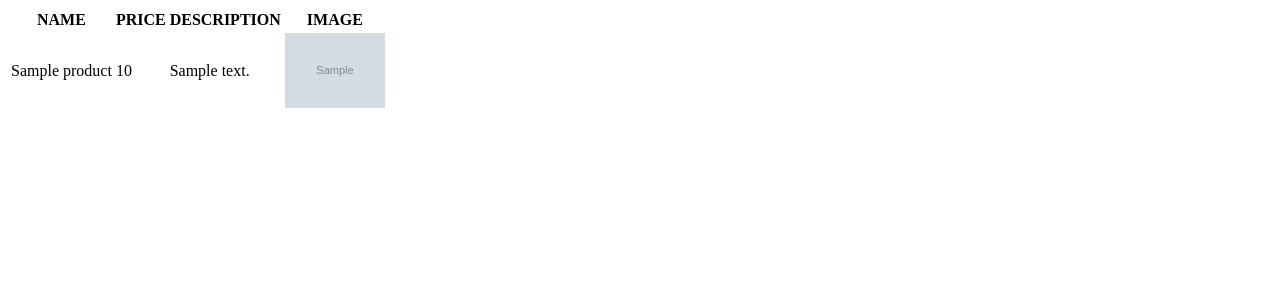
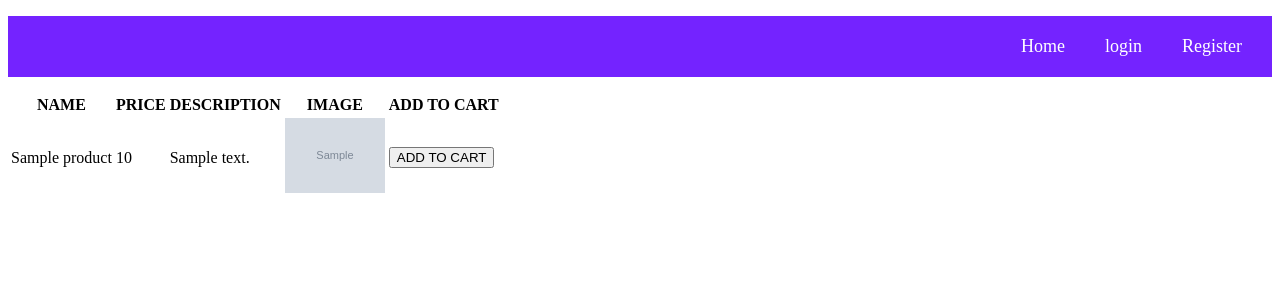
Before and after one commit to Beastplay1/Shop, a PHP site: page /products.php?cat_id=1 in a window 1280 px wide. Shown: the top 300 px of the page. Run offline with PHP 8.4, Linux system fonts and the light colour scheme; tables that the repository leaves empty or names only in its code hold one stand-in row (values such as "Sample post"); grey boxes marked "Sample" are stand-in pictures.

Commit message:
Add files via upload

```diff
--- a/add_to_cart.php
+++ b/add_to_cart.php
@@ -9,10 +9,6 @@
 		 $model->add_to_cart($_POST['id'],$user_id);
 	}
 
-	if($action=="update"){
-		$model->update_cart($_POST['id'],$_POST['count']);
-	}
-
 	if($action=="delete"){
 		$model->delete_from_cart($_POST['id']);
 	}
--- a/header.php
+++ b/header.php
@@ -45,6 +45,8 @@ nav ul li:hover{
 
        if(isset($_SESSION['user'])){
        ?>
+       <li><a href="cart.php">Cart</a></li>
+
        <li><a href="logout.php">Logout</a></li>
        <li><a href=""><?=$_SESSION['user']?></a></li>
      <?php
@@ -52,7 +54,7 @@ nav ul li:hover{
        else{
 ?>
 <li><a href="login_form.php">login</a></li>
-     <li><a href="registr_form.php">Registr</a></li>
+     <li><a href="registr_form.php">Register</a></li>
      <?php
      }
     ?>
--- a/index.php
+++ b/index.php
@@ -5,7 +5,6 @@ include('header.php');
     <tr>
         <th>CATEGORY</th>
         <th>SHOW</th>
-        <th>ADD TO CART</th>
 
     </tr>
 <?php
@@ -21,7 +20,6 @@ foreach($all as $val){
     echo"<tr id='$id'>";
     echo "<td class='name'>$name</td>
             <td><button ><a href='products.php?cat_id=$id'>SHOW</a></button></td>
-            <td><button ><a href='cart.php?cat_id=$id'>ADD TO CART</a></button></td>
 
         </tr>";
 }
--- a/model.php
+++ b/model.php
@@ -38,6 +38,32 @@ class model {
         $res=mysqli_query($this->conn,$query);
         return mysqli_fetch_all($res,MYSQLI_ASSOC);
     }
+  public function add_to_cart($id,$user_id){
+        $query="SELECT * FROM cart WHERE product_id=$id and user_id=$user_id";
+        $res= mysqli_query($this->conn,$query);
+        if(mysqli_num_rows($res)==0){
+            $query = "INSERT INTO cart values(null, '$user_id','$id','1')";
+            mysqli_query($this->conn,$query);
+   }
+
+}
+
+public function get_selected_products($user_id){
+          $query ="SELECT name,price,description,image,cart.id,quantity FROM products join cart ON product_id = products.id WHERE user_id=$user_id";
+          $res=mysqli_query($this->conn,$query);
+         return mysqli_fetch_all($res,MYSQLI_ASSOC);
+
+    }
+
+     public function delete_from_cart($id){
+        $query ="DELETE FROM  cart  WHERE id=$id";
+        $res=mysqli_query($this->conn,$query);
+    }
+
+    public function update_cart($id,$count){
+        $query ="UPDATE  cart set quantity = $count WHERE id=$id";
+        $res=mysqli_query($this->conn,$query);
+    }
 
 }
 $model = new model;
--- a/products.php
+++ b/products.php
@@ -1,6 +1,6 @@
 <?php
-session_start();
 include('model.php');
+include('header.php');
 if (isset($_GET['cat_id'])) {
 	$_SESSION['cat_id'] = $_GET['cat_id'];
 }
@@ -15,6 +15,7 @@ if (isset($_GET['cat_id'])) {
         <th>PRICE</th>
         <th>DESCRIPTION</th>
         <th>IMAGE</th>
+        <th>ADD TO CART</th>
 
     </tr>
 
@@ -29,13 +30,35 @@ foreach($all as $val){
     $description = $val['description'];
     $image = 'admin/images/'.$val['image'];
 
-    echo"<tr id='$id'>";
+    echo"<tr>";
     echo "<td  class='name'>$name</td>
             <td  class='price'>$price</td>
             <td  class='description'>$description</td>
             <td><img src='$image' width=100></td>
+            <td><button id='$id' class='add' >ADD TO CART</button></td>
+
         </tr>";
 }
 
 ?>
 </table>
+
+<script src="https://ajax.googleapis.com/ajax/libs/jquery/3.6.0/jquery.min.js"></script>
+
+<script>
+$(document).ready(function(){
+$('.add').click(function(){
+        let id=$(this).attr('id');
+
+        $.ajax({
+            url:'add_to_cart.php',
+            type:'post',
+            data:{id,action:'add'},
+            success:function(a){
+
+            }
+        });
+    });
+});
+
+</script>
```
Also changed, not shown: cart.php (+14 -23 lines), 2 other files.
